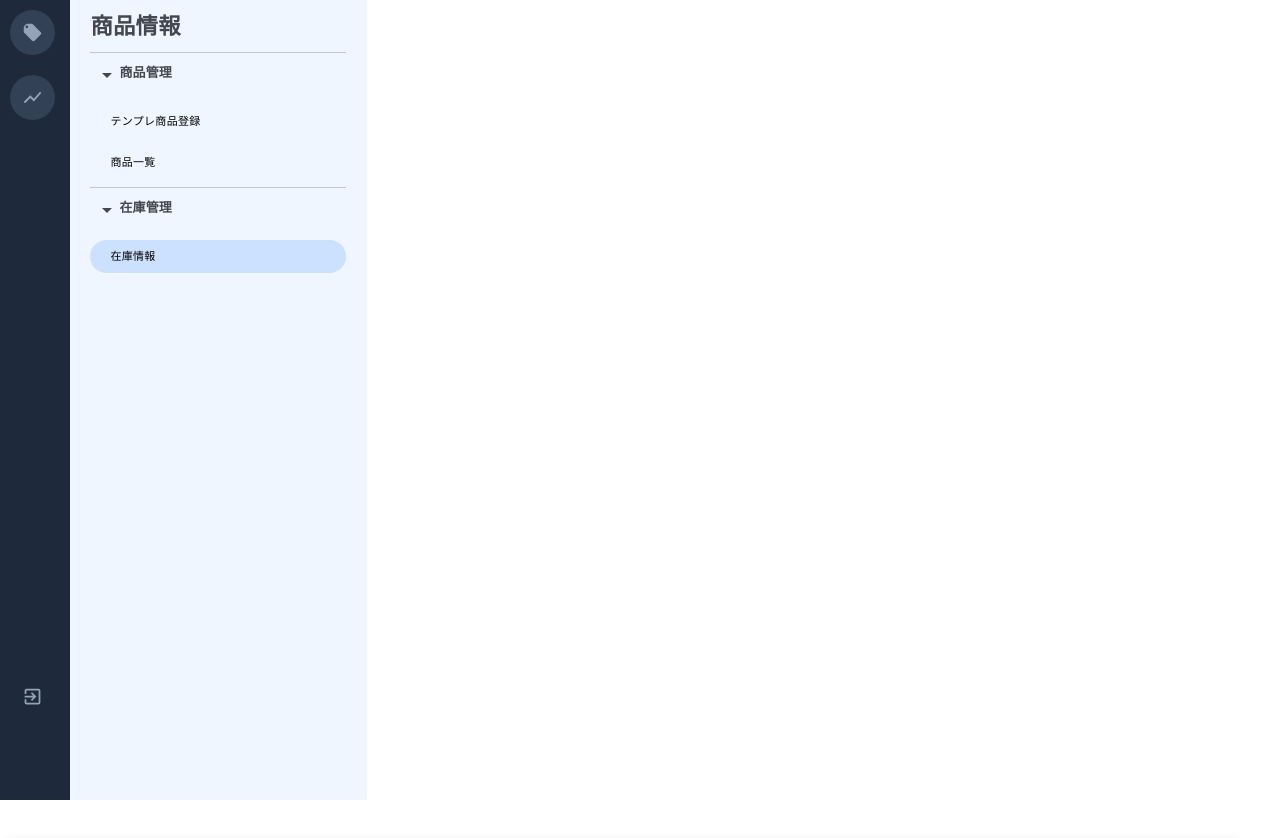
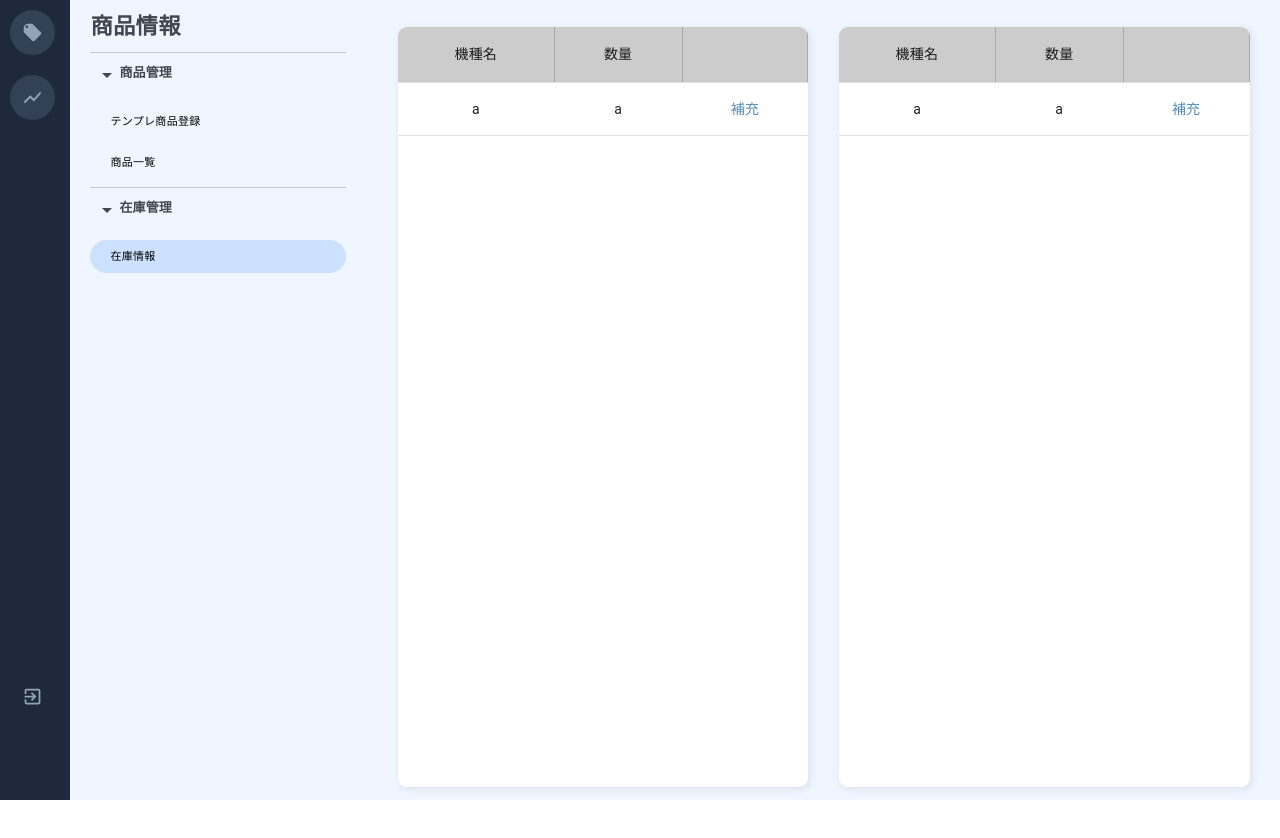
Before and after one commit to 2022-HEW/casebox, a Next.js app: page /admin/stock in a window 1280 px wide. Shown: the top 838 px of the page. After the commit the page ends 800 px from the top, so only its background shows below. Built offline with nearby package versions, Linux system fonts and the light colour scheme.

Commit message:
feat:layout

```diff
--- a/src/components/admin/common/body/index.tsx
+++ b/src/components/admin/common/body/index.tsx
@@ -3,14 +3,23 @@ import React, { ReactNode } from "react";
 
 type Body = {
   children: ReactNode;
+  direction?:"column" | "row"
+  justifyContent?:string
 };
 
-export const Body = ({ children }: Body) => {
+export const Body = ({ children,direction = "column",justifyContent="center" }: Body) => {
   return (
     <Grid
       container
-      direction={"column"}
-      sx={{ maxWidth: "71.3vw", backgroundColor: "#EFF6FF" }}
+      direction={direction}
+      sx={{
+        maxWidth: "71.3vw",
+        backgroundColor: "#EFF6FF",
+        "& ::-webkit-scrollbar": {
+          display: "none",
+        },
+      }}
+      justifyContent={justifyContent}
     >
       {children}
     </Grid>
--- a/src/components/admin/common/box/index.tsx
+++ b/src/components/admin/common/box/index.tsx
@@ -3,9 +3,15 @@ import React, { ReactNode } from "react";
 
 type Box = {
   children: ReactNode;
+  width?: string;
+  alignContent?: string;
 };
 
-export const Box = ({ children }: Box) => {
+export const Box = ({
+  children,
+  width = "97%",
+  alignContent = "center",
+}: Box) => {
   return (
     <Grid
       container
@@ -13,14 +19,14 @@ export const Box = ({ children }: Box) => {
         backgroundColor: "#fff",
         boxShadow: "2px 2px 7px 1px rgba(0, 0, 0, 0.07)",
         borderRadius: "9px",
-        width: "97%",
+        width: width,
         marginTop: "3%",
-        padding:"5% 0",
-        maxHeight:"95vh",
-        overflowY:"scroll"
+        padding: "5% 0",
+        maxHeight: "95vh",
+        overflowY: "scroll",
       }}
       justifyContent="center"
-      alignContent={"center"}
+      alignContent={alignContent}
     >
       {children}
     </Grid>
--- /dev/null
+++ b/src/components/admin/stock/StockTable.tsx
@@ -0,0 +1,32 @@
+import {
+  Table,
+  TableBody,
+  TableCell,
+  TableContainer,
+  TableHead,
+  TableRow,
+} from "@mui/material";
+import React from "react";
+
+export const StockTable = () => {
+  return (
+    <TableContainer sx={{marginTop:"-11.5%"}}>
+      <Table>
+        <TableHead sx={{background:"#ccc"}}>
+          <TableRow>
+            <TableCell align="center" sx={{borderRight:" 0.5px solid #aaa"}}>機種名</TableCell>
+            <TableCell align="center" sx={{borderRight:" 0.5px solid #aaa"}}>数量</TableCell>
+            <TableCell align="center" sx={{borderRight:" 0.5px solid #aaa"}}></TableCell>
+          </TableRow>
+        </TableHead>
+        <TableBody>
+          <TableRow>
+            <TableCell align="center">a</TableCell>
+            <TableCell align="center">a</TableCell>
+            <TableCell align="center" sx={{color:"#528CB8"}}>補充</TableCell>
+          </TableRow>
+        </TableBody>
+      </Table>
+    </TableContainer>
+  );
+};
--- a/src/pages/admin/stock/index.tsx
+++ b/src/pages/admin/stock/index.tsx
@@ -4,37 +4,24 @@ import { Box } from "../../../components/admin/common/box";
 import { GlobalNav } from "../../../components/admin/common/globalNav";
 import { Nav } from "../../../components/admin/common/nav";
 import { SUBTITLE } from "../../../themes/admin/ProductNav";
-import { fetcher} from "../../../utils";
+import { fetcher } from "../../../utils";
 import useSWR from "swr";
+import { Body } from "../../../components/admin/common/body";
+import { StockTable } from "../../../components/admin/stock/StockTable";
 
 const ProductList = () => {
-
   return (
     <Grid container gap={0}>
       <GlobalNav />
       <Nav title={"商品情報"} values={SUBTITLE} />
-      <Box>
-        <Grid
-          container
-          sx={{
-            backgroundColor: "#fff",
-            boxShadow: "2px 2px 7px 1px rgba(0, 0, 0, 0.07)",
-            borderRadius: "9px",
-            width: "97%",
-            height: "70%",
-            marginTop: "3%",
-          }}
-          justifyContent="center"
-          alignContent={"center"}
-        >
-          <Grid item xs={5}>
-
-          </Grid>
-          <Grid item xs={5} justifyContent={"center"} alignContent={"center"}>
-
-          </Grid>
-        </Grid>
-      </Box>
+      <Body direction="row" justifyContent="space-evenly">
+            <Box width="45%" alignContent="start" >
+              <StockTable />
+            </Box>
+            <Box width="45%" alignContent="start">
+              <StockTable />
+            </Box>
+      </Body>
     </Grid>
   );
 };
```
